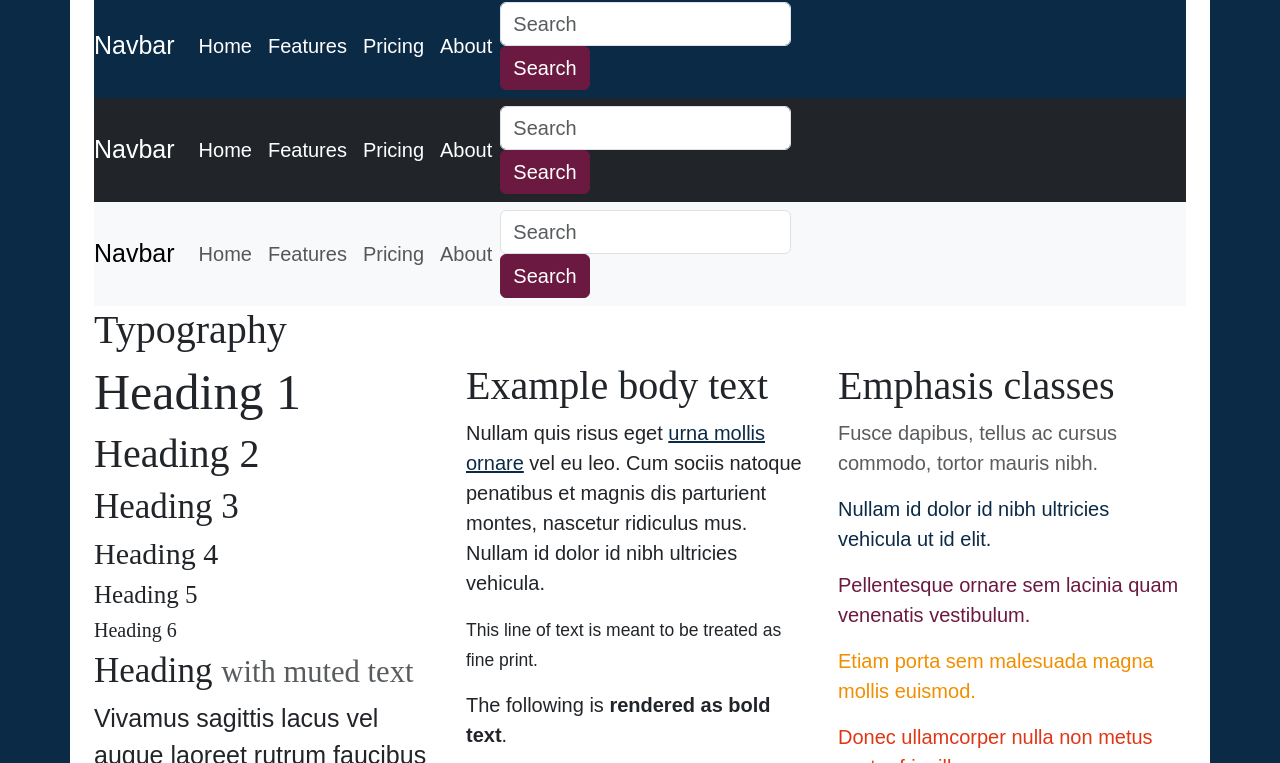
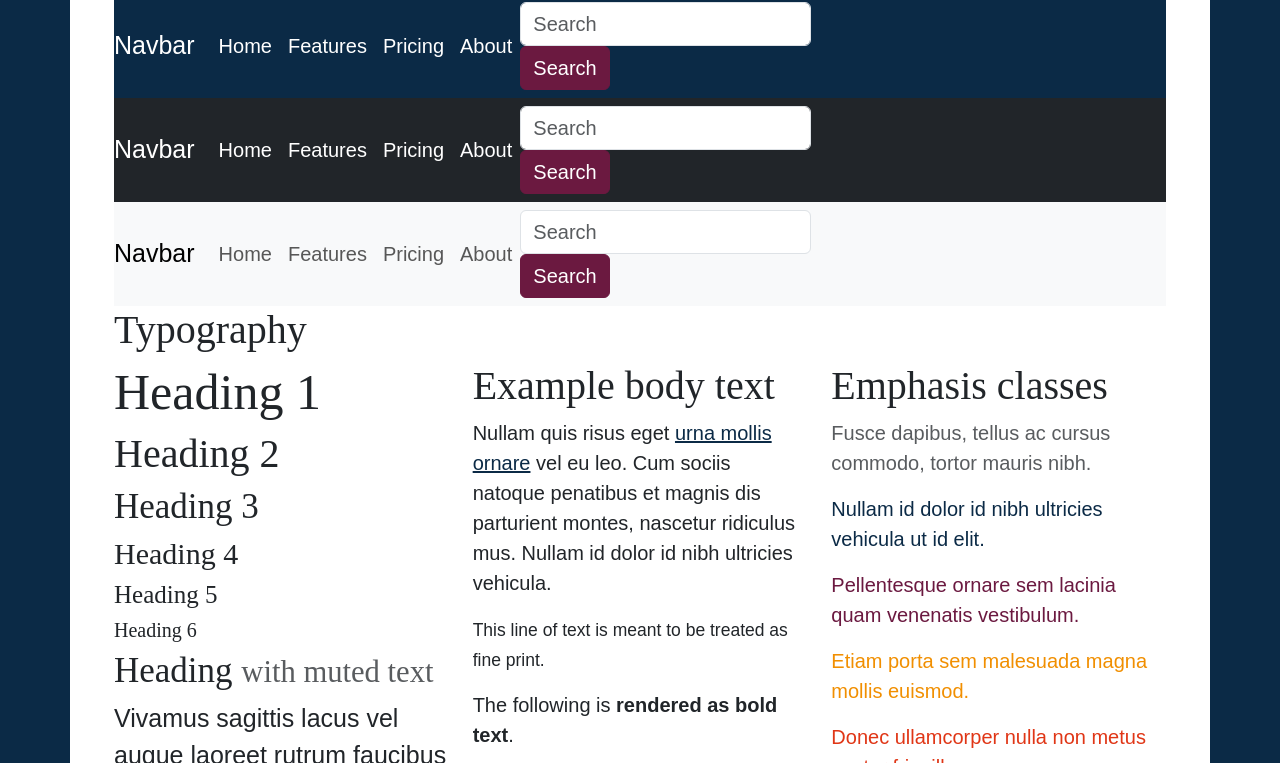
Before and after one commit to Chatham-County-Schools/bootstrap, a website: page template/gallery.html in a window 1280 px wide. Shown: the part 740-1503 px from the top of the page. Drawn offline with nearby package versions, Linux system fonts and the light colour scheme; a web font is replaced by a local one.

Commit message:
Updated main container padding

```diff
--- a/chatham.scss
+++ b/chatham.scss
@@ -20,23 +20,6 @@
 
 @import url('https://fonts.googleapis.com/css2?family=Spectral:ital,wght@0,300;0,400;0,500;0,600;0,700;0,800;1,200;1,300;1,400;1,600;1,700;1,800&display=swap');
 
-@use 'node_modules/@awesome.me/kit-6d19f17a5c/scss/variables' with (
-  // customizing $font-path
-  $font-path: 'fontawesome/webfonts/'
-);
-
-// load Font Awesome core
-@use 'node_modules/@awesome.me/kit-6d19f17a5c/icons/scss/fontawesome';
-
-// load and make available Font Awesome helpers (mixins, functions, and variables)
-@use 'node_modules/@awesome.me/kit-6d19f17a5c/icons/scss/fa' as fa;
-
-// load individual Font Awesome styles - add only the ones you plan to use in your project. Here is an example of a project using Classic Solid, Brands, Duotone Solid, and Sharp Duotone Solid icons...
-@use 'node_modules/@awesome.me/kit-6d19f17a5c/icons/scss/solid' as fa-solid;
-@use 'node_modules/@awesome.me/kit-6d19f17a5c/icons/scss/brands' as fa-brands;
-@use 'node_modules/@awesome.me/kit-6d19f17a5c/icons/scss/thin' as fa-thin;
-@use 'node_modules/@awesome.me/kit-6d19f17a5c/icons/scss/sharp-duotone' as fa-sharp-duotone;
-// Include any default variable overrides here
 
 
 $blue:    rgb(11, 42, 70) !default;
@@ -72,7 +55,7 @@ body{
 
 main{
 	background-color: white;
-	padding: 2rem;
+	padding: 2rem !important;
 }
 
 .site-title {
```
Also changed, not shown: css/chatham.css, 1 other file.
